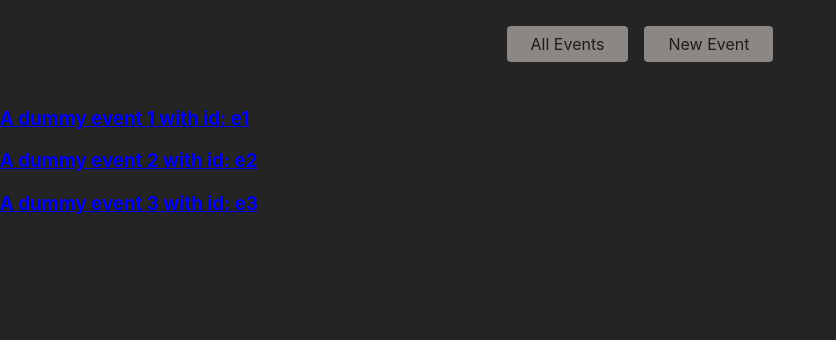
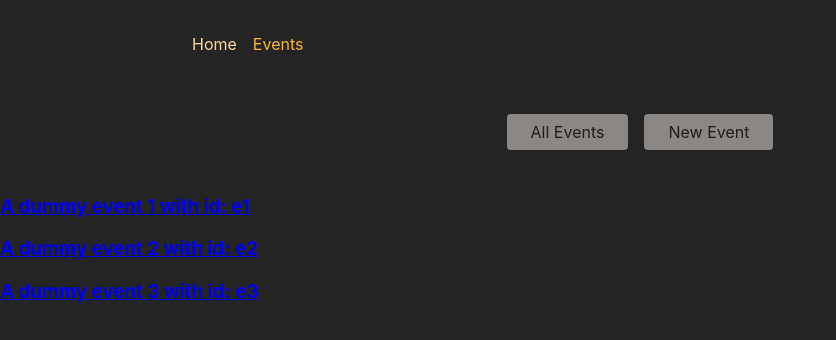
Before and after one commit to PraneethBunny123/routing-challenge, a React (Create React App) app in the folder frontend/: page /events in a window 1280 px wide. Shown: the top 340 px of the page, without its empty margins (0-836 px from the left). Built offline with nearby package versions, Linux system fonts and the light colour scheme.

Commit message:
Changed the  paths from absolute to relative. EventLayout component path is nested inside the Root and all the /events paths are nested inside the EventLayout. That is EventLayout is wrapped around /events page components and Root is wrapped around all the page components

```diff
--- a/frontend/src/App.js
+++ b/frontend/src/App.js
@@ -34,21 +34,18 @@ const router = createBrowserRouter([
     path: '/',
     element: <Root />,
     children: [
-      {path: '/', element: <HomePage />},
-      {path: '/events', element: <EventsPage />},
-      {path: '/events/:id', element: <EventDetailPage />},
-      {path: '/events/new', element: <NewEventPage />},
-      {path: '/events/:id/edit', element: <EditEventPage />}
-    ]
-  },
-  {
-    path: '/events',
-    element: <EventLayout />,
-    children: [
-      {path: '/events', element: <EventsPage />},
-      {path: '/events/:id', element: <EventDetailPage />},
-      {path: '/events/new', element: <NewEventPage />},
-      {path: '/events/:id/edit', element: <EditEventPage />}
+      {index: true, element: <HomePage />},
+      {
+        path: 'events',
+        element: <EventLayout />,
+        children: [
+          {path: '', element: <EventsPage />},
+          {path: ':id', element: <EventDetailPage />},
+          {path: 'new', element: <NewEventPage />},
+          {path: ':id/edit', element: <EditEventPage />}
+        ]
+      }
+
     ]
   }
 ])
--- a/frontend/src/pages/EventsPage.js
+++ b/frontend/src/pages/EventsPage.js
@@ -22,7 +22,7 @@ export default function EventsPage() {
                 {EVENTS.map(event => (
                     <li key={event.id}>
                         <h3>
-                            <Link to={`/events/${event.id}`}>{`${event.title} with id: ${event.id}`}</Link>
+                            <Link to={event.id}>{`${event.title} with id: ${event.id}`}</Link>
                         </h3>
                     </li>
                 ))}
--- a/frontend/src/pages/Root.js
+++ b/frontend/src/pages/Root.js
@@ -5,7 +5,9 @@ export default function Root() {
     return (
         <>
             <MainNavigation />
-            <Outlet />
+            <main>
+                <Outlet />
+            </main>
         </>
 
     )
```
